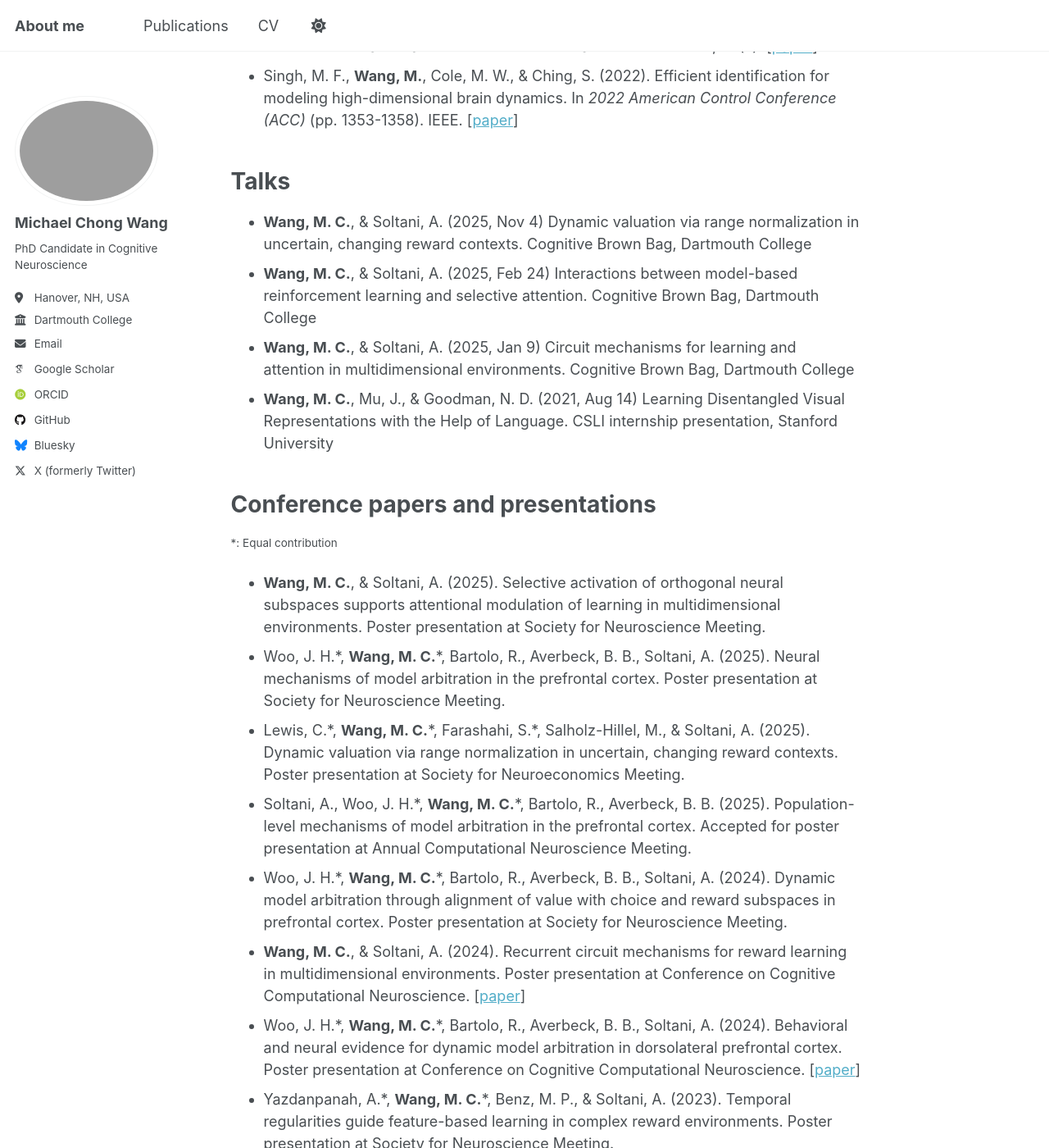
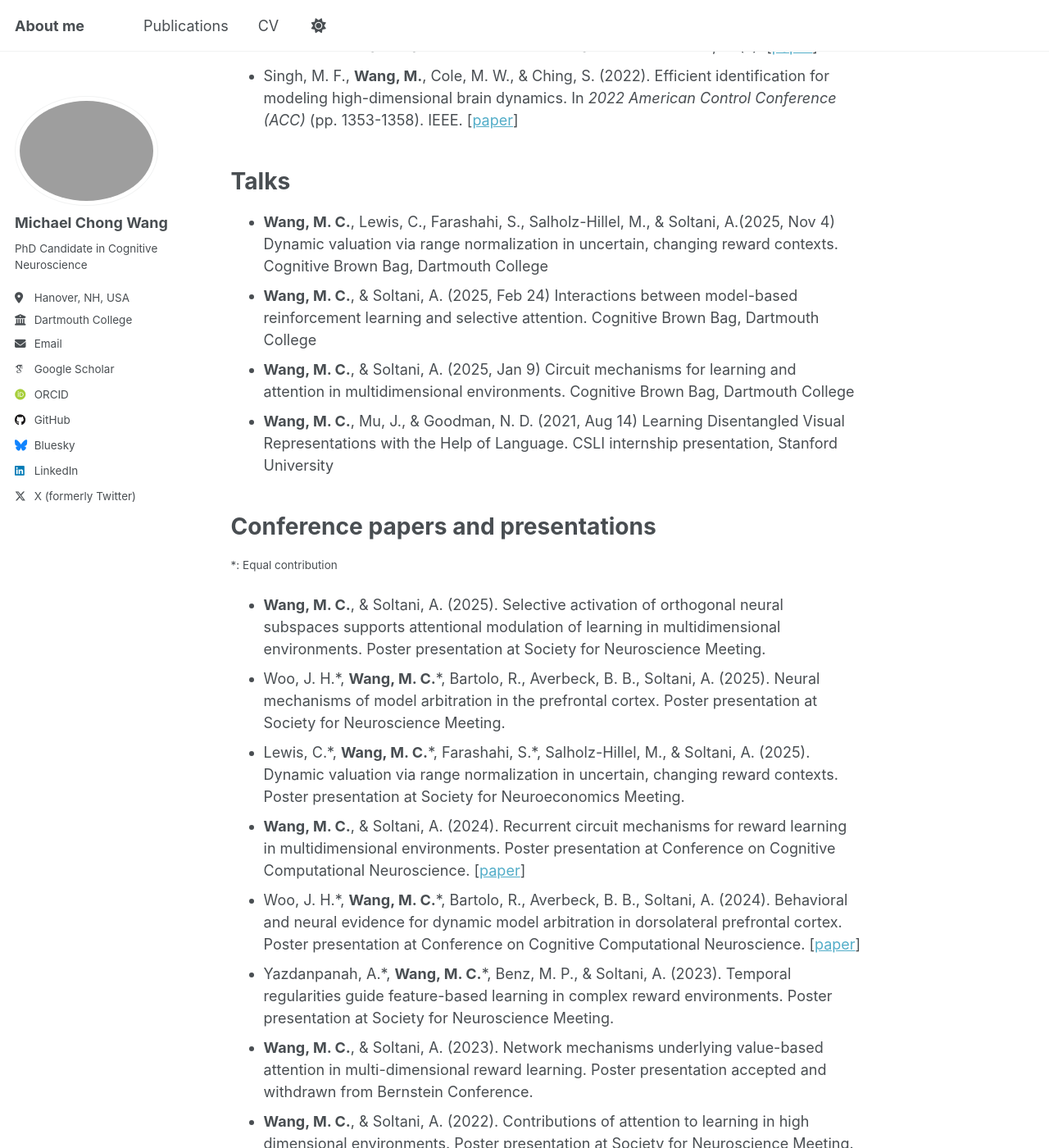
Before and after one commit to slenderham/slenderham.github.io, a Jekyll site: the page built from _pages/publications.md, in a window 1280 px wide and 1400 px high, scrolled down 501 px. Shown: the whole window at 82% size. Built offline with Jekyll 4.4.1, drawn with Linux system fonts in a browser that asks for light colours; some web fonts are replaced; a script that is not in the unit is left out.

Commit message:
sync talk and CV updates

```diff
--- a/_config.yml
+++ b/_config.yml
@@ -62,7 +62,7 @@ author:
   keybase          : # Username
   instagram        : # Username
   lastfm           : # Username
-  linkedin         : # Username
+  linkedin         : "chong-wang-207664157"
   mastodon         : # URL
   medium           : # URL
   pinterest        : # Username
--- a/_pages/publications.md
+++ b/_pages/publications.md
@@ -26,7 +26,7 @@ author_profile: true
 <br><br>
 
 <h1>Talks</h1>
-- **Wang, M. C.**, & Soltani, A. (2025, Nov 4) Dynamic valuation via range normalization in uncertain, changing reward contexts. Cognitive Brown Bag, Dartmouth College
+- **Wang, M. C.**, Lewis, C., Farashahi, S., Salholz-Hillel, M., & Soltani, A.(2025, Nov 4) Dynamic valuation via range normalization in uncertain, changing reward contexts. Cognitive Brown Bag, Dartmouth College
 - **Wang, M. C.**, & Soltani, A. (2025, Feb 24) Interactions between model-based reinforcement learning and selective attention. Cognitive Brown Bag, Dartmouth College
 - **Wang, M. C.**, & Soltani, A. (2025, Jan 9) Circuit mechanisms for learning and attention in multidimensional environments. Cognitive Brown Bag, Dartmouth College
 - **Wang, M. C.**, Mu, J., & Goodman, N. D. (2021, Aug 14) Learning Disentangled Visual Representations with the Help of Language. CSLI internship presentation, Stanford University
@@ -38,8 +38,8 @@ author_profile: true
 - **Wang, M. C.**, & Soltani, A. (2025). Selective activation of orthogonal neural subspaces supports attentional modulation of learning in multidimensional environments. Poster presentation at Society for Neuroscience Meeting.
 - Woo, J. H.\*, **Wang, M. C.**\*, Bartolo, R., Averbeck, B. B., Soltani, A. (2025). Neural mechanisms of model arbitration in the prefrontal cortex. Poster presentation at Society for Neuroscience Meeting.
 - Lewis, C.\*, **Wang, M. C.**\*, Farashahi, S.\*, Salholz-Hillel, M., & Soltani, A. (2025). Dynamic valuation via range normalization in uncertain, changing reward contexts. Poster presentation at Society for Neuroeconomics Meeting.
-- Soltani, A., Woo, J. H.\*, **Wang, M. C.**\*, Bartolo, R., Averbeck, B. B. (2025). Population-level mechanisms of model arbitration in the prefrontal cortex. Accepted for poster presentation at Annual Computational Neuroscience Meeting.
-- Woo, J. H.\*, **Wang, M. C.**\*, Bartolo, R., Averbeck, B. B., Soltani, A. (2024). Dynamic model arbitration through alignment of value with choice and reward subspaces in prefrontal cortex. Poster presentation at Society for Neuroscience Meeting.
+<!-- - Soltani, A., Woo, J. H.\*, **Wang, M. C.**\*, Bartolo, R., Averbeck, B. B. (2025). Population-level mechanisms of model arbitration in the prefrontal cortex. Accepted for poster presentation at Annual Computational Neuroscience Meeting. -->
+<!-- - Woo, J. H.\*, **Wang, M. C.**\*, Bartolo, R., Averbeck, B. B., Soltani, A. (2024). Dynamic model arbitration through alignment of value with choice and reward subspaces in prefrontal cortex. Poster presentation at Society for Neuroscience Meeting. -->
 - **Wang, M. C.**, & Soltani, A. (2024). Recurrent circuit mechanisms for reward learning in multidimensional environments. Poster presentation at Conference on Cognitive Computational Neuroscience. [[paper](https://2024.ccneuro.org/pdf/451_Paper_authored_CCN_2024_RNNv2.pdf)]
 - Woo, J. H.\*, **Wang, M. C.**\*, Bartolo, R., Averbeck, B. B., Soltani, A. (2024). Behavioral and neural evidence for dynamic model arbitration in dorsolateral prefrontal cortex. Poster presentation at Conference on Cognitive Computational Neuroscience. [[paper](https://2024.ccneuro.org/pdf/84_Paper_authored_dlPFC_CCN2024_vFinal.pdf)]
 - Yazdanpanah, A.\*, **Wang, M. C.**\*, Benz, M. P., & Soltani, A. (2023). Temporal regularities guide feature-based learning in complex reward environments. Poster presentation at Society for Neuroscience Meeting.
```
Also changed, not shown: 1 other file.
